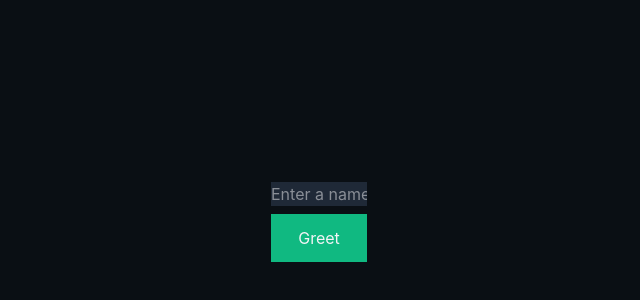
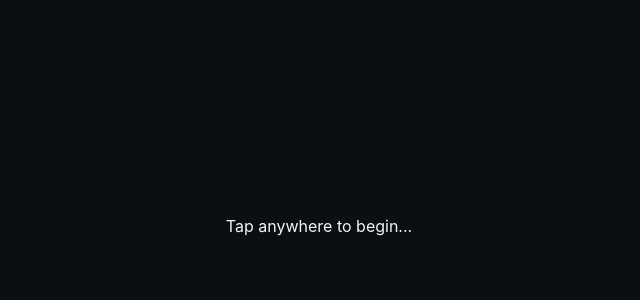
Before and after one commit to THE-SIMPLE-MARK/atm-sim, a Vue app: page / in a window 1280 px wide. Shown: the part 174-474 px from the top of the page, without its empty margins (321-961 px from the left). Built offline with nearby package versions, Linux system fonts and the light colour scheme.

Commit message:
feat: add vue-router & add basic page layout mockup

```diff
--- a/package.json
+++ b/package.json
@@ -5,7 +5,7 @@
 	"type": "module",
 	"scripts": {
 		"tauri": "tauri",
-		"dev": "tauri dev",
+		"dev": "tauri dev --features debug",
 		"db:dev:init": "docker compose up -d",
 		"build": "tauri build",
 		"lint": "biome lint",
@@ -22,7 +22,8 @@
 		"@tauri-apps/api": "^2.10.1",
 		"@tauri-apps/plugin-opener": "^2.5.3",
 		"tailwindcss": "^4.2.2",
-		"vue": "^3.5.31"
+		"vue": "^3.5.31",
+		"vue-router": "5.0.4"
 	},
 	"devDependencies": {
 		"@biomejs/biome": "^2.4.9",
--- a/src/App.vue
+++ b/src/App.vue
@@ -1,23 +1,3 @@
-<script setup lang="ts">
-import { invoke } from "@tauri-apps/api/core"
-import { ref } from "vue"
-
-const greetMsg = ref<string | null>(null)
-const name = ref<string | null>(null)
-
-async function greet() {
-	// Learn more about Tauri commands at https://tauri.app/develop/calling-rust/
-	greetMsg.value = await invoke("greet", { name: name.value })
-}
-</script>
-
 <template>
-  <main class="w-full h-screen flex flex-col items-center justify-center gap-2">
-    <form class="flex flex-col gap-2" @submit.prevent="greet">
-      <input class="bg-secondary w-24" v-model="name" placeholder="Enter a name..." />
-      <button class="bg-accent h-12" type="submit">Greet</button>
-    </form>
-
-    <p>{{ greetMsg }}</p>
-  </main>
+	<RouterView />
 </template>
--- a/src/main.ts
+++ b/src/main.ts
@@ -1,11 +1,33 @@
 import { createApp } from "vue"
 import App from "./App.vue"
 import "./globals.css"
+import { createMemoryHistory, createRouter } from "vue-router"
 import { checkAndSetDarkMode, getMsUntilNextThemeChange } from "./utils/theme"
+import CreateAccountView from "./views/CreateAccountView.vue"
+import HomeView from "./views/HomeView.vue"
+import LoginView from "./views/LoginView.vue"
 
 checkAndSetDarkMode()
 setInterval(() => {
 	checkAndSetDarkMode()
 }, getMsUntilNextThemeChange())
 
-createApp(App).mount("#app")
+const router = createRouter({
+	history: createMemoryHistory(),
+	routes: [
+		{
+			path: "/",
+			component: LoginView,
+		},
+		{
+			path: "/create-account",
+			component: CreateAccountView,
+		},
+		{
+			path: "/home",
+			component: HomeView,
+		},
+	],
+})
+
+createApp(App).use(router).mount("#app")
--- /dev/null
+++ b/src/views/CreateAccountView.vue
@@ -0,0 +1,3 @@
+<template>
+	<p>Create account</p>
+</template>
--- /dev/null
+++ b/src/views/HomeView.vue
@@ -0,0 +1,3 @@
+<template>
+	<p>Yaay logged in welcome blah blah</p>
+</template>
--- /dev/null
+++ b/src/views/LoginView.vue
@@ -0,0 +1,26 @@
+<script setup lang="ts">
+import { ref } from "vue"
+
+const shouldShowLogin = ref<boolean>(false)
+</script>
+
+<template>
+	<main
+		@click="shouldShowLogin=true"
+		class="w-full h-screen flex justify-center items-center"
+	>
+		<div v-if="!shouldShowLogin"><p>Tap anywhere to begin...</p></div>
+		<div v-else class="flex flex-col gap-2 items-center">
+			<h1 class="text-2xl">Please enter your PIN:</h1>
+			<input
+				type="password"
+				class="bg-secondary w-30 h-fit p-2 text-4xl text-center"
+				value="1234"
+				maxlength="4"
+			>
+			<p>Processing...</p>
+			<RouterLink to="/home">Go to home</RouterLink>
+			<RouterLink to="/create-account">Don't have an account?</RouterLink>
+		</div>
+	</main>
+</template>
```
Also changed, not shown: 2 other files (tests, documents, lock files or other folders).
